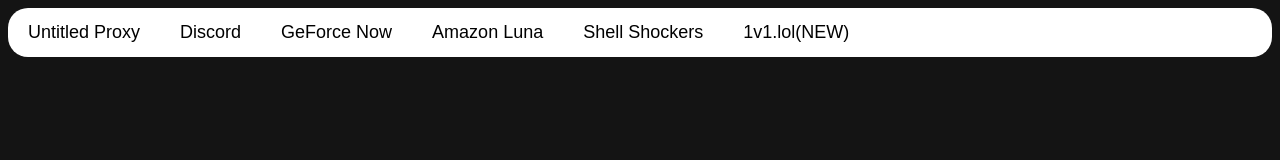
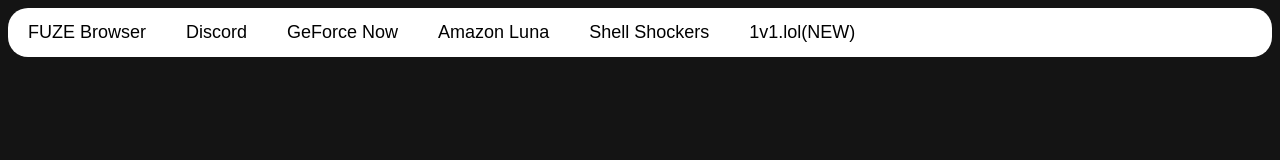
Before and after one commit to yng777codes/FuzeBrowser, a plain HTML site: page index.html in a window 1280 px wide. Shown: the top 160 px of the page. Drawn offline with Linux system fonts and the light colour scheme.

Commit message:
Update index.html

```diff
--- a/index.html
+++ b/index.html
@@ -2234,7 +2234,7 @@ best school proxies
      crossorigin="anonymous"></script>
     <nav class="menu-bar">
         <div class="group">
-          <a href="index.html" class="item">Untitled Proxy</a>
+          <a href="index.html" class="item">FUZE Browser</a>
         </div>
         <div class="group">
           <a href="./service/hvtrs8%2F-dksaopd%2Ccmm-" class="item">Discord</a>
```
